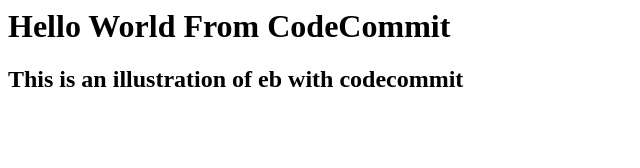
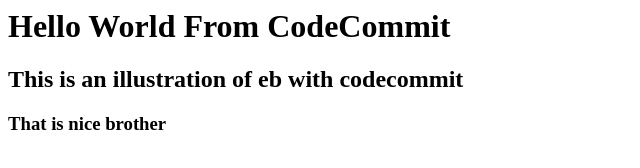
Before and after one commit to Abdelali12-codes/aws_elasticbeanstalk_codecommit_codebuild, a plain HTML site: page index.html in a window 1280 px wide. Shown: the whole page, without its empty margins (0-640 px from the left). Drawn offline with Linux system fonts and the light colour scheme.

Commit message:
new changes

```diff
--- a/index.html
+++ b/index.html
@@ -3,6 +3,6 @@
 
 <h1> Hello World From CodeCommit </h1>
 <h2> This is an illustration of eb with codecommit </h2>
-
+<h3> That is nice brother </h3>
 </body>
 </html>
```
Also changed, not shown: 1 other file.
